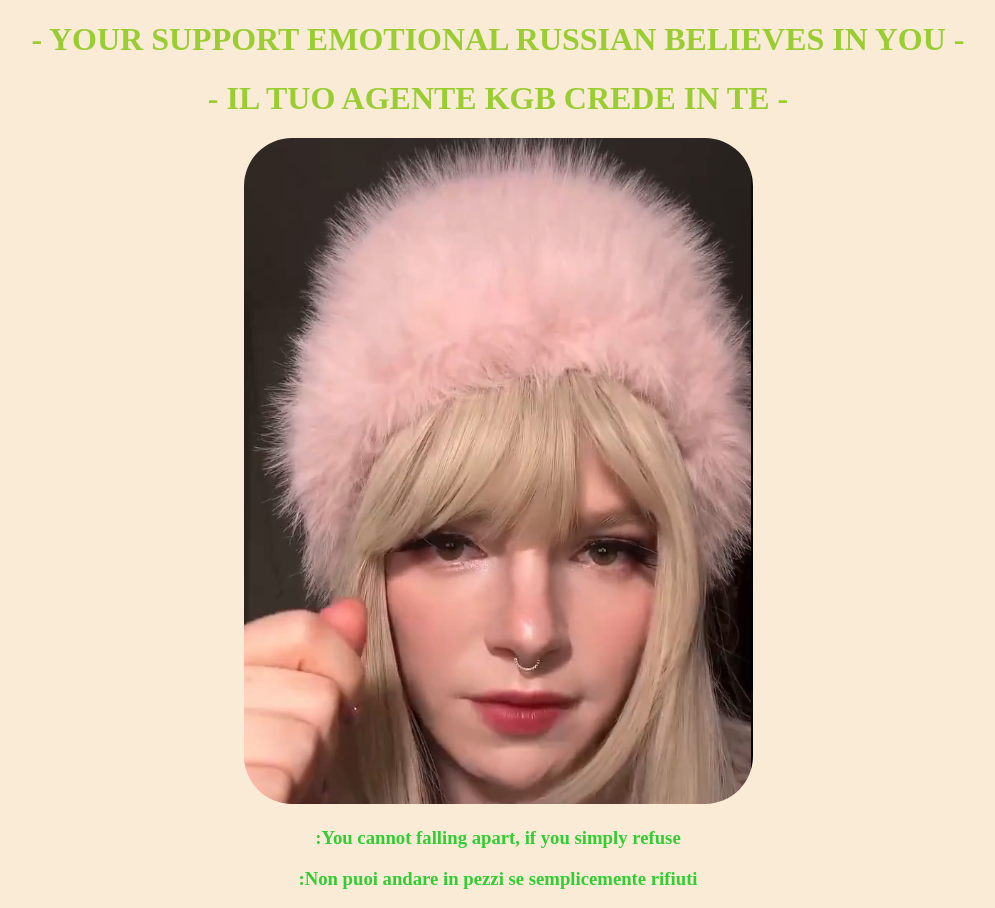
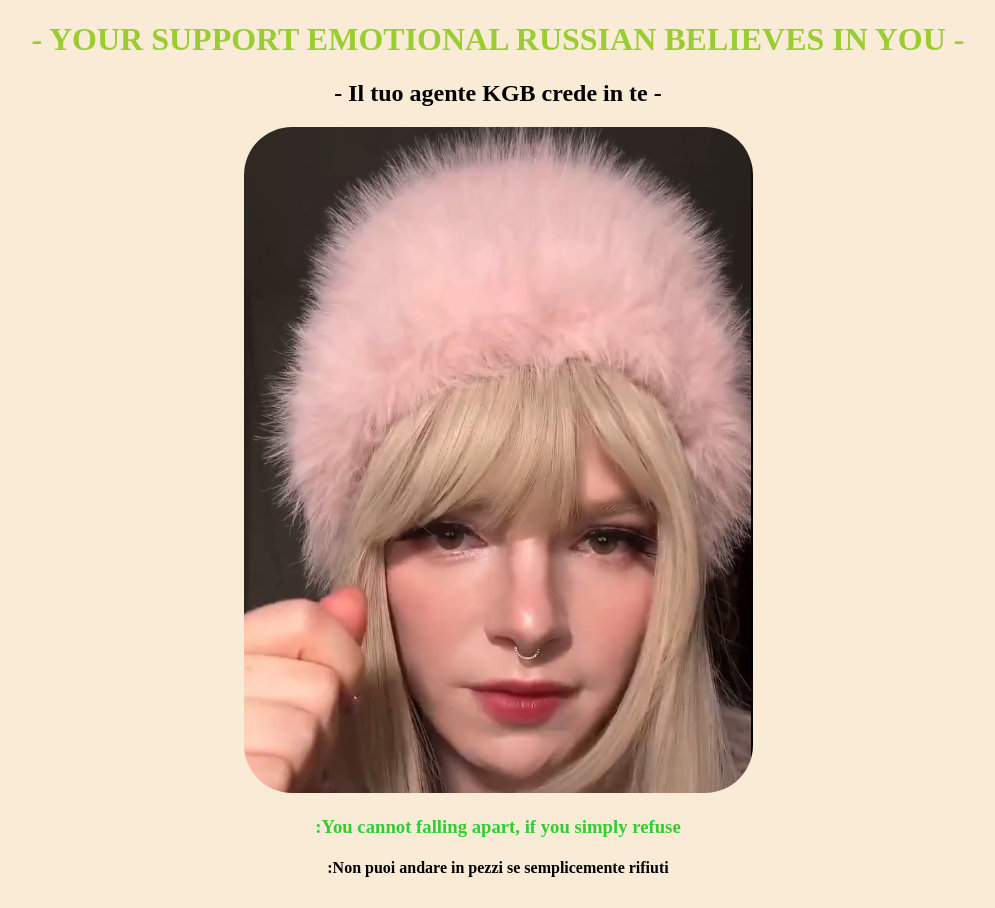
Before and after one commit to liciogelli1977/Blog, a plain HTML site: page index.html in a window 1280 px wide. Shown: the whole page, without its empty margins (142-1137 px from the left). Drawn offline with Linux system fonts and the light colour scheme.

Commit message:
Update index.html

```diff
--- a/index.html
+++ b/index.html
@@ -13,14 +13,16 @@
 
 
 <body>
-    	<h1> - Your support emotional Russian believes in you -  </h2>    	<h1> - Il tuo agente KGB crede in te -  </h2>
+    	<h1> - Your support emotional Russian believes in you -  </h1>
+		<h2> - Il tuo agente KGB crede in te -  </h2>
 
     <a target="_blank" href="agentin.gif">
     <img src="agentin.gif" alt="KGBagentin" width="509" height="666">
   </a>
 
 		<h3>:You cannot falling apart, if you simply refuse</h3>
+		<h4>:Non puoi andare in pezzi se semplicemente rifiuti</h4>
 
-	<h3>:Non puoi andare in pezzi se semplicemente rifiuti</h4>
+
 </body>
 </html>
```
